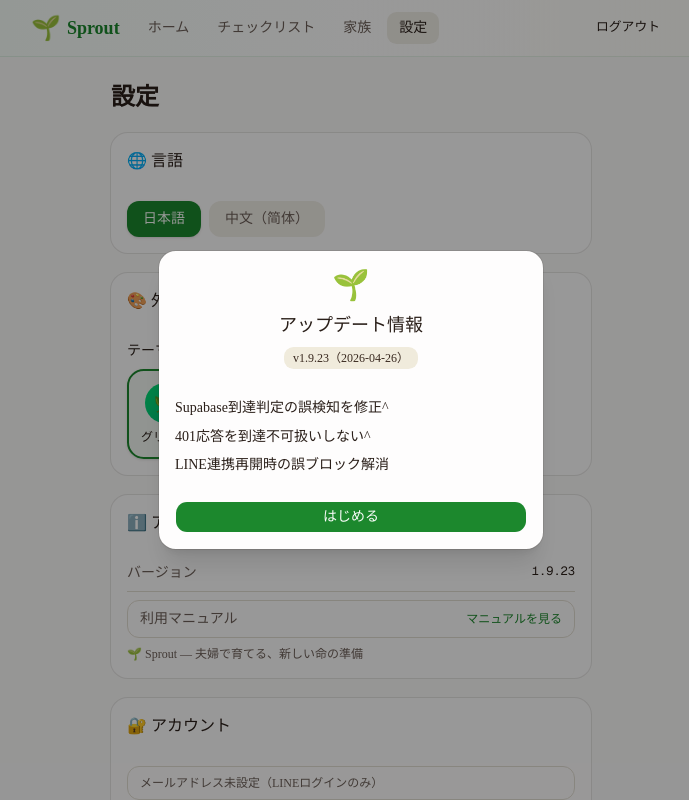
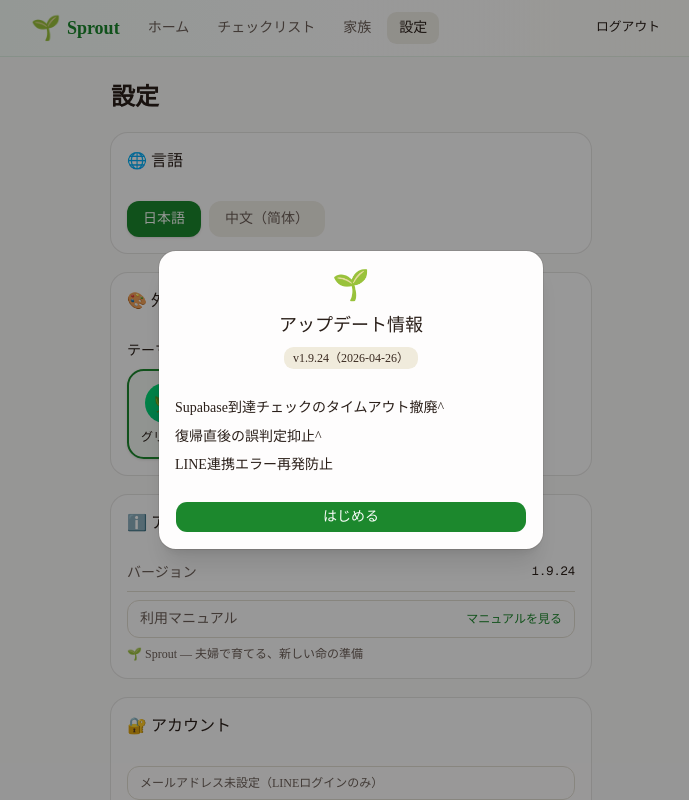
Before and after one commit to Toygaolingxiao/Sprout, a Next.js app: page /settings in a window 1280 px wide. Shown: the top 800 px of the page, without its empty margins (289-978 px from the left). Built offline with nearby package versions, Linux system fonts and the light colour scheme; no server answers.

Commit message:
release: v1.9.24

```diff
--- a/src/app/auth/line/route.ts
+++ b/src/app/auth/line/route.ts
@@ -29,14 +29,10 @@ function getSupabaseOrigin() {
 }
 
 async function isSupabaseReachable(origin: string) {
-  const controller = new AbortController();
-  const timer = setTimeout(() => controller.abort(), 3000);
-
   try {
     await fetch(`${origin}/auth/v1/settings`, {
       method: 'GET',
       cache: 'no-store',
-      signal: controller.signal,
     });
 
     // Any HTTP response means DNS/TLS/network path is alive.
@@ -44,8 +40,6 @@ async function isSupabaseReachable(origin: string) {
     return true;
   } catch {
     return false;
-  } finally {
-    clearTimeout(timer);
   }
 }
 
--- a/src/data/release-notes.ts
+++ b/src/data/release-notes.ts
@@ -1,6 +1,15 @@
-export const APP_VERSION = '1.9.23';
+export const APP_VERSION = '1.9.24';
 
 export const RELEASE_NOTES: { version: string; date: string; items: string[] }[] = [
+  {
+    version: '1.9.24',
+    date: '2026-04-26',
+    items: [
+      'Supabase到達チェックのタイムアウト撤廃^',
+      '復帰直後の誤判定抑止^',
+      'LINE連携エラー再発防止',
+    ],
+  },
   {
     version: '1.9.23',
     date: '2026-04-26',
```
Also changed, not shown: 1 other file (tests, documents, lock files or other folders).
